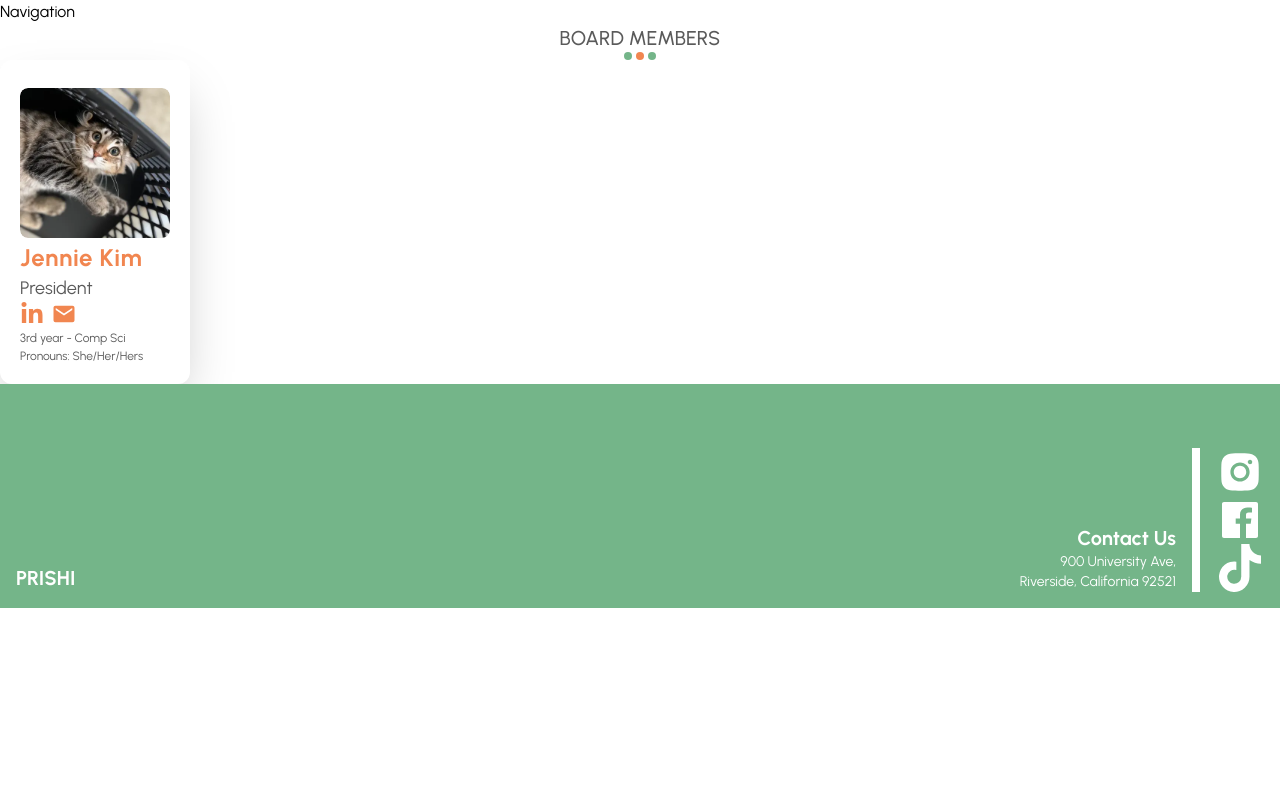
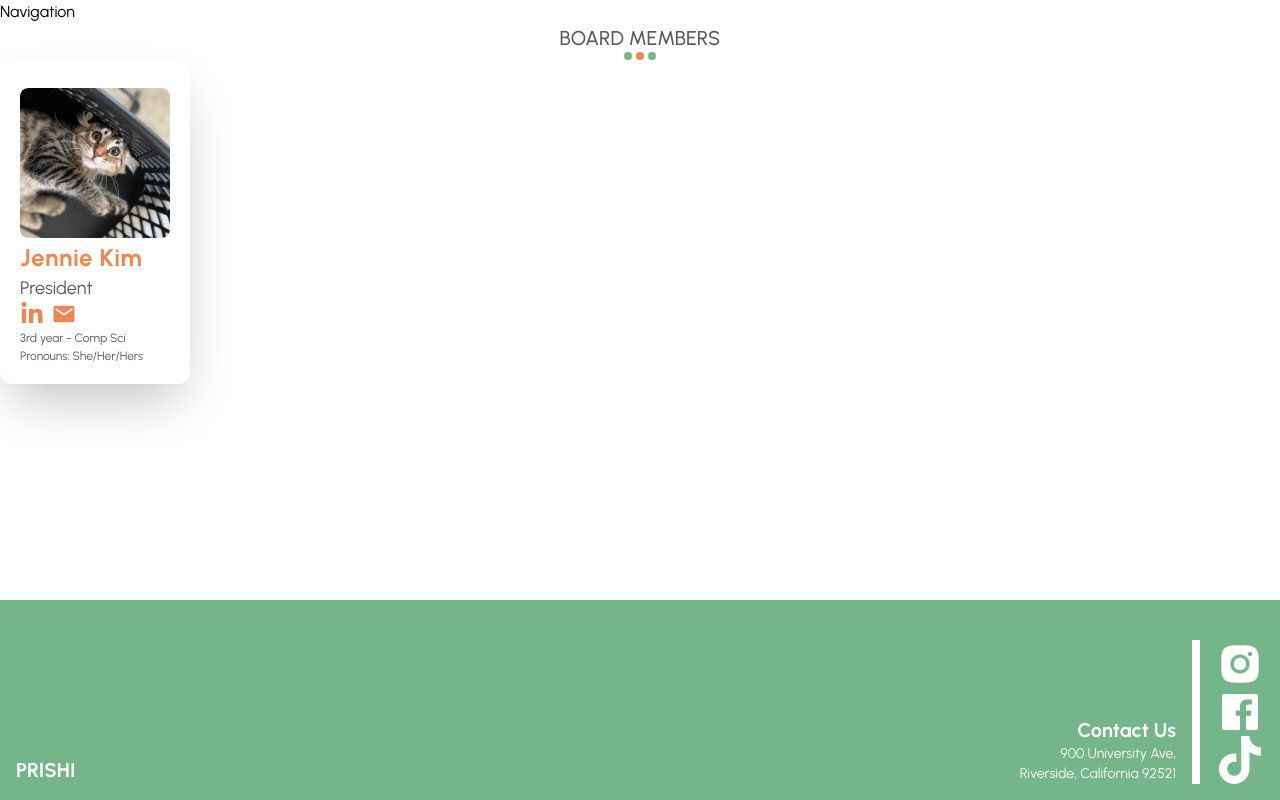
Before and after one commit to acm-ucr/rishi-website, a Next.js app: page /board in a window 1280 px wide. Built offline with nearby package versions, Linux system fonts and the light colour scheme.

Commit message:
fix footer

```diff
--- a/src/components/Footer.jsx
+++ b/src/components/Footer.jsx
@@ -4,7 +4,8 @@ import { FaTiktok } from "react-icons/fa";
 
 const Footer = () => {
   return (
-    <div className="justify-between flex w-full pt-16 bg-rishi-green">
+    <div className="justify-between flex items-end flex-1 ">
+      <div className="h-1/2 flex justify-between pt-10 flex-1 bg-rishi-green">
         <div className="text-xl self-end text-white font-bold p-4">PRISHI</div>
         <div className="flex justify-end items-end pr-4 pb-4 gap-4">
           <div className="text-right text-white">
@@ -20,6 +21,7 @@ const Footer = () => {
           </div>
         </div>
       </div>
+    </div>
   );
 };
 
```
Lines whose indentation alone changed are shown as unchanged.
